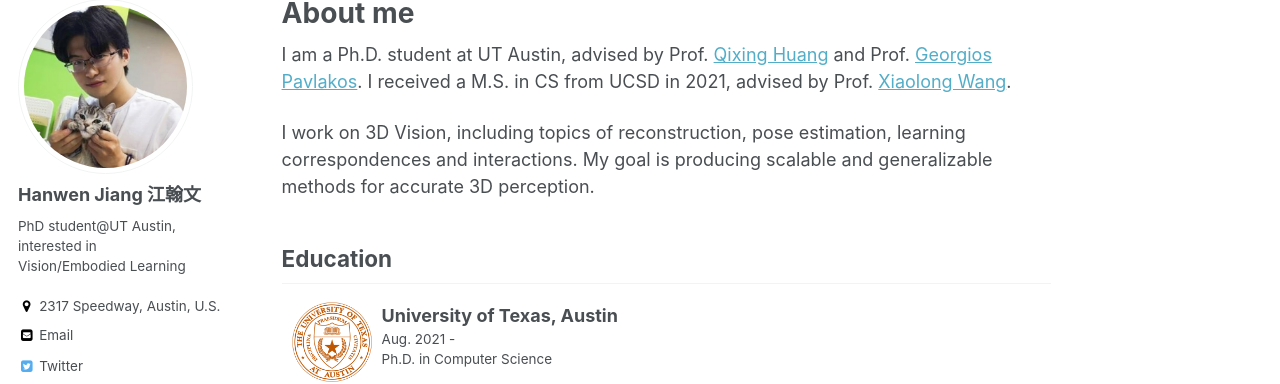
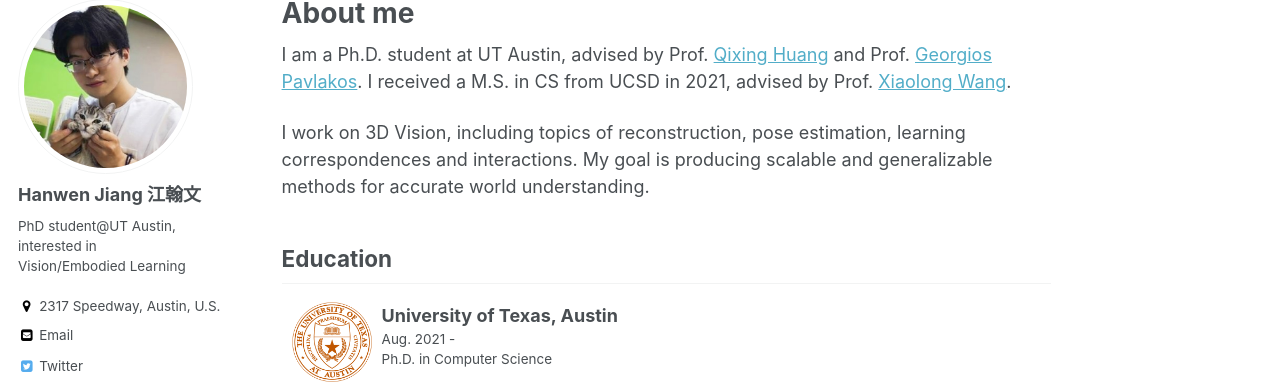
Before and after one commit to hwjiang1510/hwjiang1510.github.io, a Jekyll site: the page built from _pages/about.md, in a window 1280 px wide and 900 px high. Shown: the part 119-503 px from the top of the window. Built offline with Jekyll 4.4.1, drawn with Linux system fonts in a browser that asks for light colours; some web fonts are replaced.

Commit message:
update pub

```diff
--- a/_pages/about.md
+++ b/_pages/about.md
@@ -9,7 +9,7 @@ redirect_from:
 ---
 I am a Ph.D. student at UT Austin, advised by Prof. [Qixing Huang](https://www.cs.utexas.edu/~huangqx/) and Prof. [Georgios Pavlakos](https://geopavlakos.github.io/). I received a M.S. in CS from UCSD in 2021, advised by Prof. [Xiaolong Wang](https://xiaolonw.github.io/).
 
-I work on 3D Vision, including topics of reconstruction, pose estimation, learning correspondences and interactions. My goal is producing scalable and generalizable methods for accurate 3D perception.
+I work on 3D Vision, including topics of reconstruction, pose estimation, learning correspondences and interactions. My goal is producing scalable and generalizable methods for accurate world understanding.
 
 
 ## Education
```
Also changed, not shown: _pages/publications.md (+1 -1 lines).
